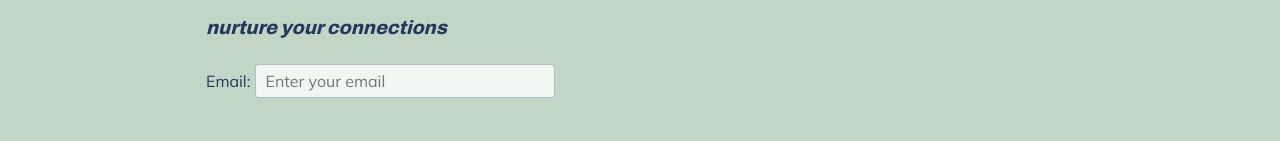
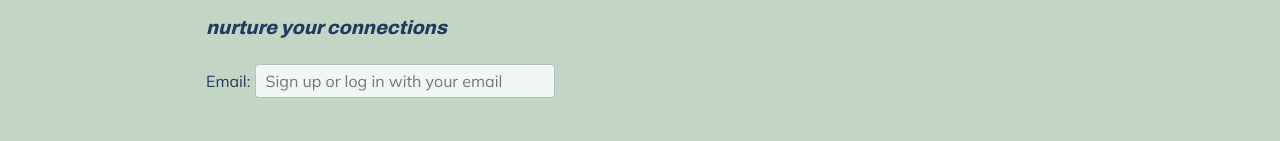
Before and after one commit to Heart-h-App/TEND, a SvelteKit app: page / in a window 1280 px wide. Shown: the part 181-322 px from the top of the page. Built offline with nearby package versions, Linux system fonts and the light colour scheme.

Commit message:
clarified account creation in email field

```diff
--- a/src/routes/+page.svelte
+++ b/src/routes/+page.svelte
@@ -575,7 +575,7 @@
             password = '';
             confirmPassword = '';
           }}
-          placeholder="Enter your email"
+          placeholder="Sign up or log in with your email"
           class:error={emailError}
           disabled={authLoading}
         />
```
